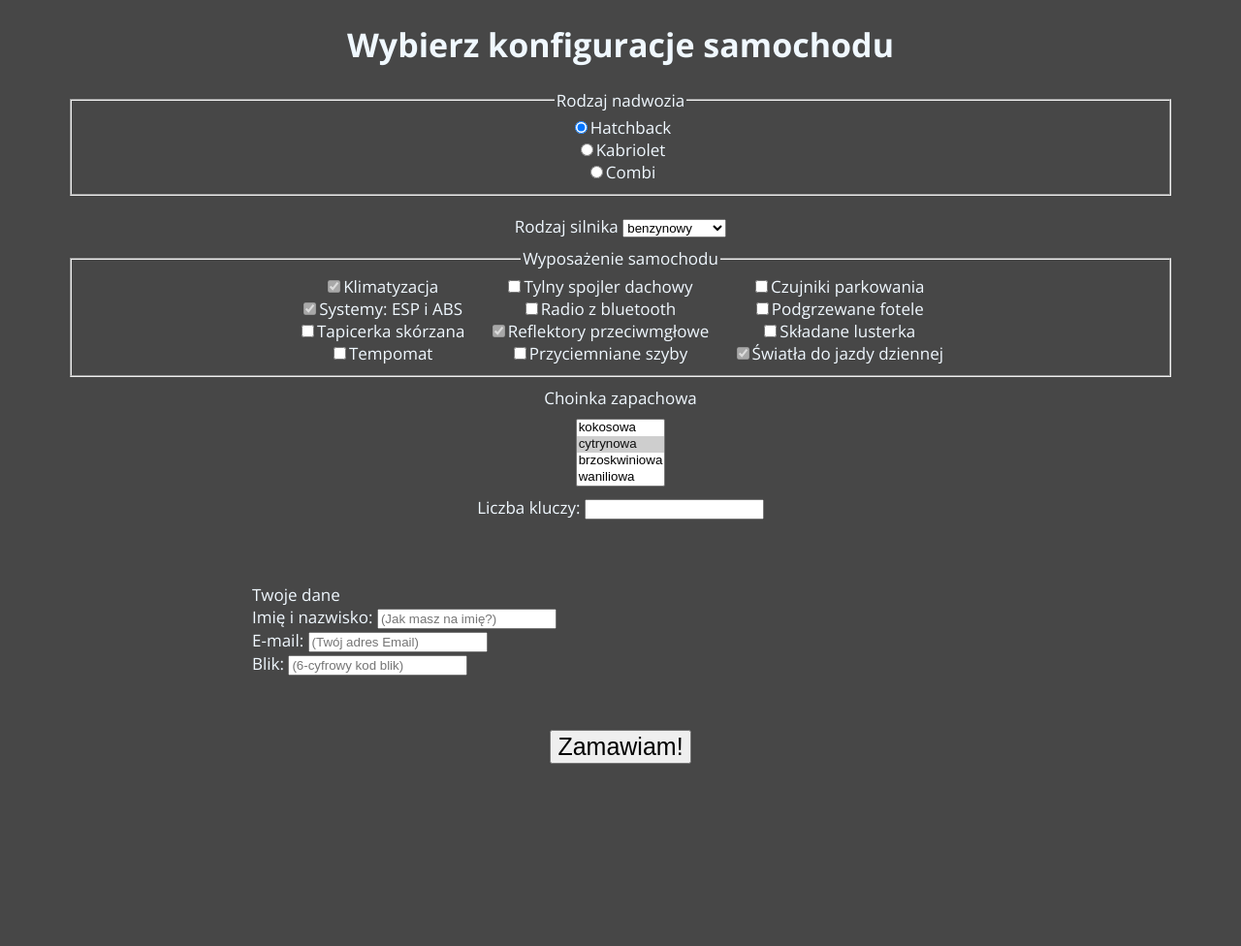
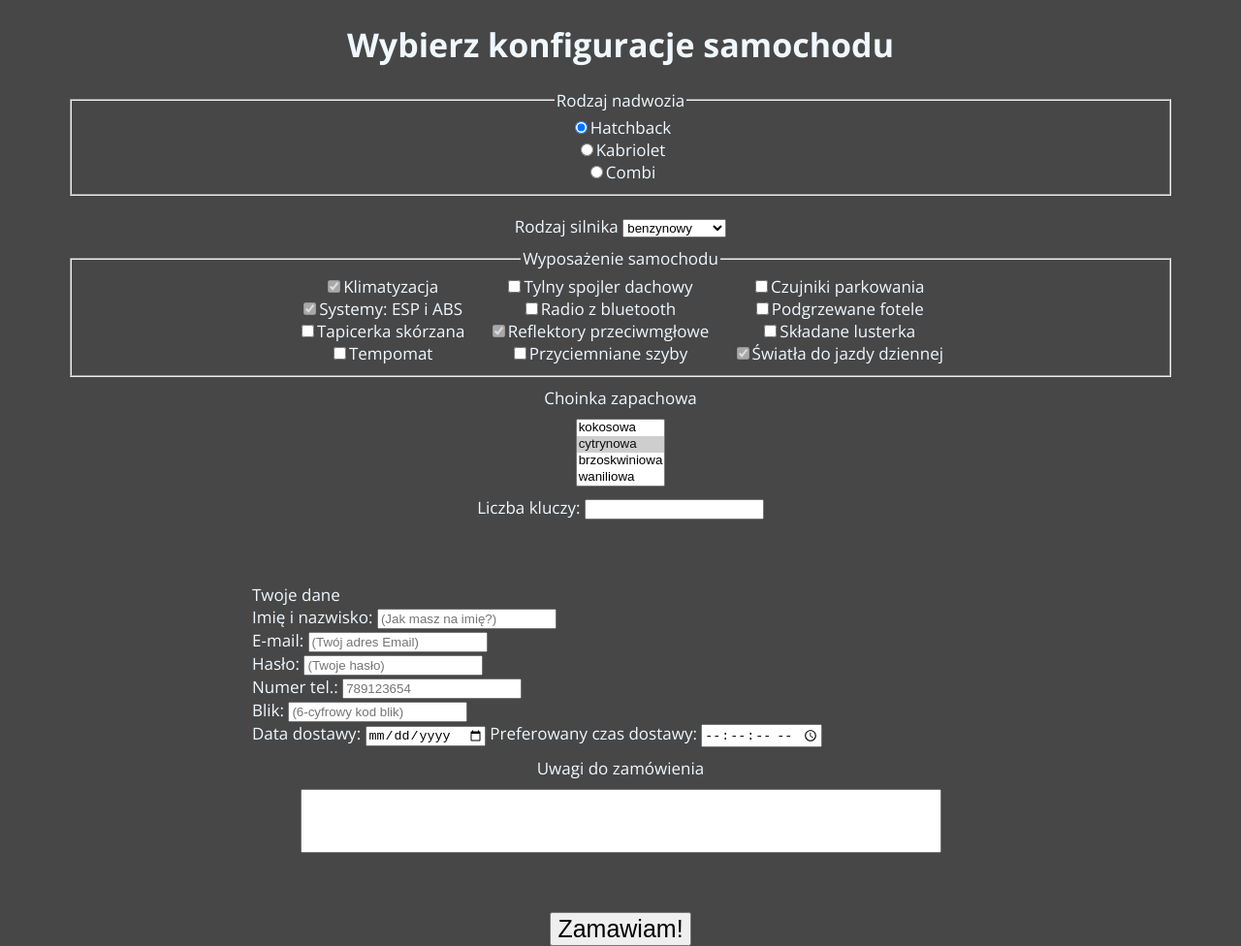
Before and after one commit to OlkoMateusz/HTML-CSS-JS-Learning, a Jekyll site: the page projects/catalog-learning4/index.html, which Jekyll copies as it is, in a window 1280 px wide. Shown: the whole page at 97% size. Built offline with Jekyll 4.4.1, drawn with Linux system fonts in a browser that asks for light colours; before the commit the page ends 900 px from its top, so only the background shows below that.

Commit message:
update1.0

```diff
--- a/projects/catalog-learning4/f1.css
+++ b/projects/catalog-learning4/f1.css
@@ -67,3 +67,11 @@ header
 {
     margin:10px;
 }
+.poll
+{
+    margin:10px;
+}
+#komentarz
+{
+    resize: none;
+}
--- a/projects/catalog-learning4/index.html
+++ b/projects/catalog-learning4/index.html
@@ -79,20 +79,26 @@
                 </div>
             </div>
             <div class="ilosc">
-                <label>Liczba kluczy: <input type="number" name="klucze" step="1"></label>
+                <label>Liczba kluczy: <input type="number" name="klucze" step="1" required></label>
             </div>
             <br></br>
             <div class="ankieta">Twoje dane
-                <div><label>Imię i nazwisko:   <input type="text" name="imie" placeholder="(Jak masz na imię?)"></label></div>
-                <div><label>E-mail: <input type="password" name="haslo" placeholder="(Twój adres Email)"></label></div>
-                <div><label>Blik: <input type="search" name="fraza" placeholder="(6-cyfrowy kod blik)"></label></div>
+                <div><label>Imię i nazwisko:   <input type="text" name="imie" placeholder="(Jak masz na imię?)" required></label></div>
+                <div><label>E-mail: <input type="email" name="email" placeholder="(Twój adres Email)" required></label></div>
+                <div><label>Hasło: <input type="password" name="password" placeholder="(Twoje hasło)" required></label></div>
+                <div><label>Numer tel.: <input type="tel" name="phone" placeholder="789123654" required></label></div>
+                <div><label>Blik: <input type="search" name="fraza" placeholder="(6-cyfrowy kod blik)" required></label></div>
+                <div><label>Data dostawy: <input type="date" name="data" min="2025-06-01" required></label><label> Preferowany czas dostawy: <input type="time" name="czas" step="1"></label></div>
+            </div>
+            <div class="poll">
+                <div style="margin-bottom:10px;"><label> Uwagi do zamówienia</label></div>
+                <textarea name="komentarz" id="komentarz" rows="4" cols="80" minlength="10" maxlength="320"></textarea>
             </div>
             <br></br>
 
             <div class="button">
                 <input type="submit" value="Zamawiam!">
             </div>
-
             </form>
 
         </article>
```
